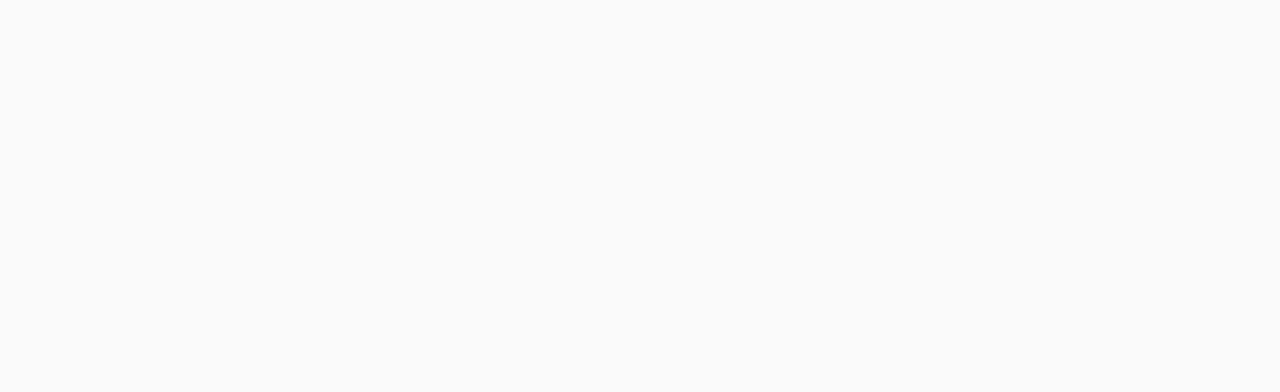
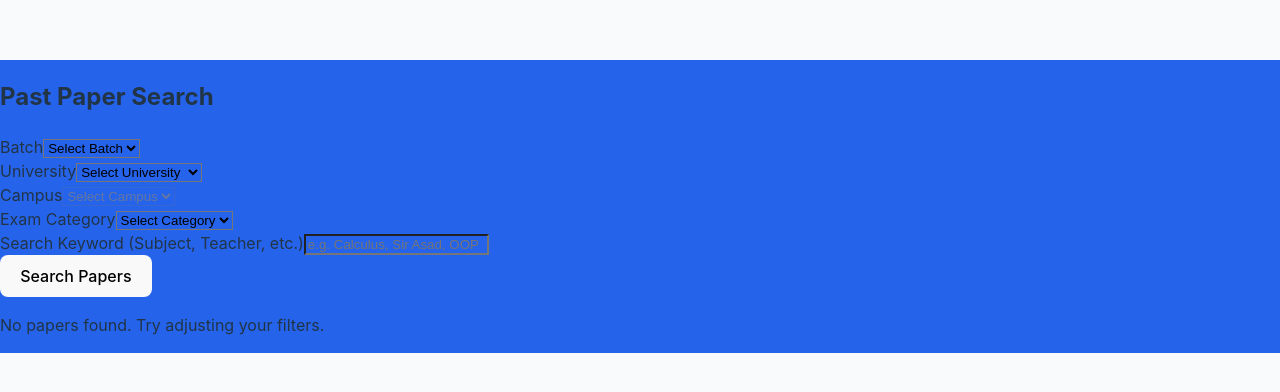
Before and after one commit to asad-rana306/StudentHub-Web, a React (Vite) app: page /past-paper in a window 1280 px wide. Before the commit this address had no page. Shown: the part 194-586 px from the top of the page. Built offline with nearby package versions, Linux system fonts and the light colour scheme.

Commit message:
past paper search is implemented

```diff
--- a/package.json
+++ b/package.json
@@ -10,6 +10,7 @@
     "preview": "vite preview"
   },
   "dependencies": {
+    "axios": "^1.13.2",
     "react": "^19.2.0",
     "react-dom": "^19.2.0",
     "react-router-dom": "^7.12.0"
--- a/src/App.jsx
+++ b/src/App.jsx
@@ -4,6 +4,7 @@
 import Signup from './components/signup';
 import FillForm from './components/FillForm';
 import GradeCal from './components/GradeCal';
+import PastPaper from './components/PastPaper';
 
 function App() {
   return (
@@ -14,6 +15,7 @@
         <Route path="/dashboard" element={<Dashboard />} />
         <Route path="/fill-form" element={<FillForm />} />
         <Route path="/grade-calculation" element={<GradeCal />} />
+        <Route path="/past-paper" element={<PastPaper />} />
       </Routes>
     </Router>
   );
--- /dev/null
+++ b/src/components/PastPaper.jsx
@@ -0,0 +1,213 @@
+import React, { useState, useEffect } from "react";
+import axios from "axios"; // Ensure you have installed axios (npm install axios)
+
+const PastPaper = () => {
+  // --- STATES FOR FILTERING ---
+  const [batch, setBatch] = useState("");
+  const [university, setUniversity] = useState("");
+  const [campus, setCampus] = useState("");
+  const [examCategory, setExamCategory] = useState("");
+  const [keyword, setKeyword] = useState("");
+
+  // --- STATE FOR RESULTS ---
+  const [papers, setPapers] = useState([]);
+  const [loading, setLoading] = useState(false);
+  const [error, setError] = useState("");
+
+  // --- DATA LISTS ---
+  const batches = [
+    "SP21", "FA21", "SP22", "FA22", "SP23", "FA23", "SP24", "FA24", "SP25", "FA25"
+  ];
+
+  const universities = ["COMSATS", "Punjab University"];
+
+  // Dynamic Campus Logic
+  const getCampuses = () => {
+    if (university === "COMSATS") {
+      return ["Lahore", "Islamabad", "Attock", "Abbottabad", "Vehari", "Sahiwal"];
+    } else if (university === "Punjab University") {
+      return [
+        "Gujranwala Campus",
+        "Jhelum Campus",
+        "Khanaspur Campus",
+        "Pothohar Campus (Gujar Khan)",
+        "Allama Iqbal Campus (Old Campus)",
+        "Quaid-e-Azam Campus"
+      ];
+    }
+    return [];
+  };
+
+  // --- SEARCH HANDLER ---
+  const handleSearch = async (e) => {
+    e.preventDefault();
+    setLoading(true);
+    setError("");
+    setPapers([]);
+
+    const combinedQuery = `${batch} ${university} ${campus} ${examCategory} ${keyword}`.trim();
+
+    if (!combinedQuery) {
+      setError("Please select at least one filter or enter a keyword.");
+      setLoading(false);
+      return;
+    }
+
+    try {
+      // 2. Call the API
+      const response = await axios.get(`http://localhost:8080/api/papers/search`, {
+        params: { q: combinedQuery }
+      });
+      setPapers(response.data);
+    } catch (err) {
+      console.error(err);
+      setError("Failed to fetch papers. Make sure the server is running.");
+    } finally {
+      setLoading(false);
+    }
+  };
+    // 1. Combine all fields into one query string for the backend
+    // We join them with spaces because your backend splits by space
+
+  // --- PDF VIEW HANDLER ---
+  const openPdf = (base64Pdf) => {
+    if (!base64Pdf) {
+      alert("No PDF file attached to this record.");
+      return;
+    }
+
+    // Convert Base64 string to a Blob
+    const byteCharacters = atob(base64Pdf);
+    const byteNumbers = new Array(byteCharacters.length);
+    for (let i = 0; i < byteCharacters.length; i++) {
+      byteNumbers[i] = byteCharacters.charCodeAt(i);
+    }
+    const byteArray = new Uint8Array(byteNumbers);
+    const blob = new Blob([byteArray], { type: "application/pdf" });
+
+    // Create a temporary URL and open in new tab
+    const fileURL = URL.createObjectURL(blob);
+    window.open(fileURL, "_blank");
+  };
+
+  return (
+    <div className="container mt-5">
+      <h2 className="mb-4 text-center">Past Paper Search</h2>
+
+      {/* --- SEARCH FORM --- */}
+      <div className="card p-4 mb-5 shadow-sm">
+        <form onSubmit={handleSearch}>
+          <div className="row g-3">
+
+            {/* Batch Select */}
+            <div className="col-md-3">
+              <label className="form-label">Batch</label>
+              <select className="form-select" value={batch} onChange={(e) => setBatch(e.target.value)}>
+                <option value="">Select Batch</option>
+                {batches.map((b) => <option key={b} value={b}>{b}</option>)}
+              </select>
+            </div>
+
+            {/* University Select */}
+            <div className="col-md-3">
+              <label className="form-label">University</label>
+              <select
+                className="form-select"
+                value={university}
+                onChange={(e) => {
+                  setUniversity(e.target.value);
+                  setCampus(""); // Reset campus when university changes
+                }}
+              >
+                <option value="">Select University</option>
+                {universities.map((u) => <option key={u} value={u}>{u}</option>)}
+              </select>
+            </div>
+
+            {/* Campus Select (Dependent) */}
+            <div className="col-md-3">
+              <label className="form-label">Campus</label>
+              <select
+                className="form-select"
+                value={campus}
+                onChange={(e) => setCampus(e.target.value)}
+                disabled={!university} // Disable if no university selected
+              >
+                <option value="">Select Campus</option>
+                {getCampuses().map((c) => <option key={c} value={c}>{c}</option>)}
+              </select>
+            </div>
+
+            {/* Exam Category Select */}
+            <div className="col-md-3">
+              <label className="form-label">Exam Category</label>
+              <select className="form-select" value={examCategory} onChange={(e) => setExamCategory(e.target.value)}>
+                <option value="">Select Category</option>
+                <option value="Mid Theory">Mid Theory</option>
+                <option value="Final Theory">Final Theory</option>
+                <option value="Mid Lab">Mid Lab</option>
+                <option value="Final Lab">Final Lab</option>
+              </select>
+            </div>
+
+            {/* Keyword Input */}
+            <div className="col-md-12">
+              <label className="form-label">Search Keyword (Subject, Teacher, etc.)</label>
+              <input
+                type="text"
+                className="form-control"
+                placeholder="e.g. Calculus, Sir Asad, OOP"
+                value={keyword}
+                onChange={(e) => setKeyword(e.target.value)}
+              />
+            </div>
+
+            {/* Submit Button */}
+            <div className="col-12 text-center mt-3">
+              <button type="submit" className="btn btn-primary px-5">Search Papers</button>
+            </div>
+          </div>
+        </form>
+      </div>
+
+      {/* --- RESULTS SECTION --- */}
+      {loading && <div className="text-center"><div className="spinner-border text-primary"></div></div>}
+      {error && <div className="alert alert-danger">{error}</div>}
+
+      {!loading && papers.length > 0 && (
+        <div className="row">
+          {papers.map((paper) => (
+            <div key={paper.id} className="col-md-6 col-lg-4 mb-4">
+              <div className="card h-100 shadow-sm">
+                <div className="card-body">
+                  <h5 className="card-title text-primary">{paper.courseTitle}</h5>
+                  <h6 className="card-subtitle mb-2 text-muted">{paper.teacherName}</h6>
+                  <hr />
+                  <p className="card-text mb-1"><strong>Batch:</strong> {paper.batch}</p>
+                  <p className="card-text mb-1"><strong>Uni:</strong> {paper.university} ({paper.campus})</p>
+                  <p className="card-text mb-1"><strong>Type:</strong> {paper.examCategory}</p>
+
+                  {/* View PDF Button */}
+                  <button
+                    className="btn btn-outline-success w-100 mt-3"
+                    onClick={() => openPdf(paper.pdf)}
+                  >
+                    View PDF 📄
+                  </button>
+                </div>
+              </div>
+            </div>
+          ))}
+        </div>
+      )}
+
+      {!loading && papers.length === 0 && !error && (
+        <div className="text-center text-muted mt-5">
+          <p>No papers found. Try adjusting your filters.</p>
+        </div>
+      )}
+    </div>
+  );
+};
+
+export default PastPaper;
--- a/src/css/Dashboard.css
+++ b/src/css/Dashboard.css
@@ -1,5 +1,7 @@
 /* src/components/Dashboard.css */
-
+*{
+  background-color: #2563eb;
+}
 .dashboard-page {
   min-height: 100vh;
   width: 100vw;
```
Also changed, not shown: 1 other file (tests, documents, lock files or other folders).
